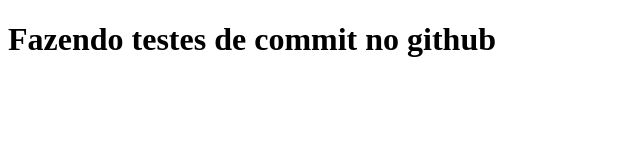
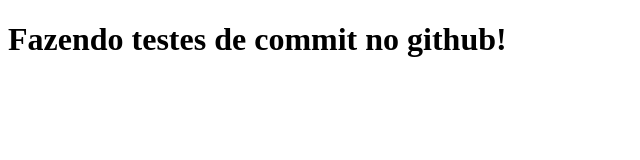
Before and after one commit to Conta-2/sistema-teste-1, a plain HTML site: page index.html in a window 1280 px wide. Shown: the full height of the page, 0-640 px from the left. Drawn offline with Linux system fonts and the light colour scheme.

Commit message:
Novas mudanças

```diff
--- a/index.html
+++ b/index.html
@@ -7,6 +7,6 @@
     <title>Teste de GitHub</title>
 </head>
 <body>
-    <h1> Fazendo testes de commit no github </h1>
+    <h1> Fazendo testes de commit no github! </h1>
 </body>
 </html>
```
Also changed, not shown: 1 other file.
